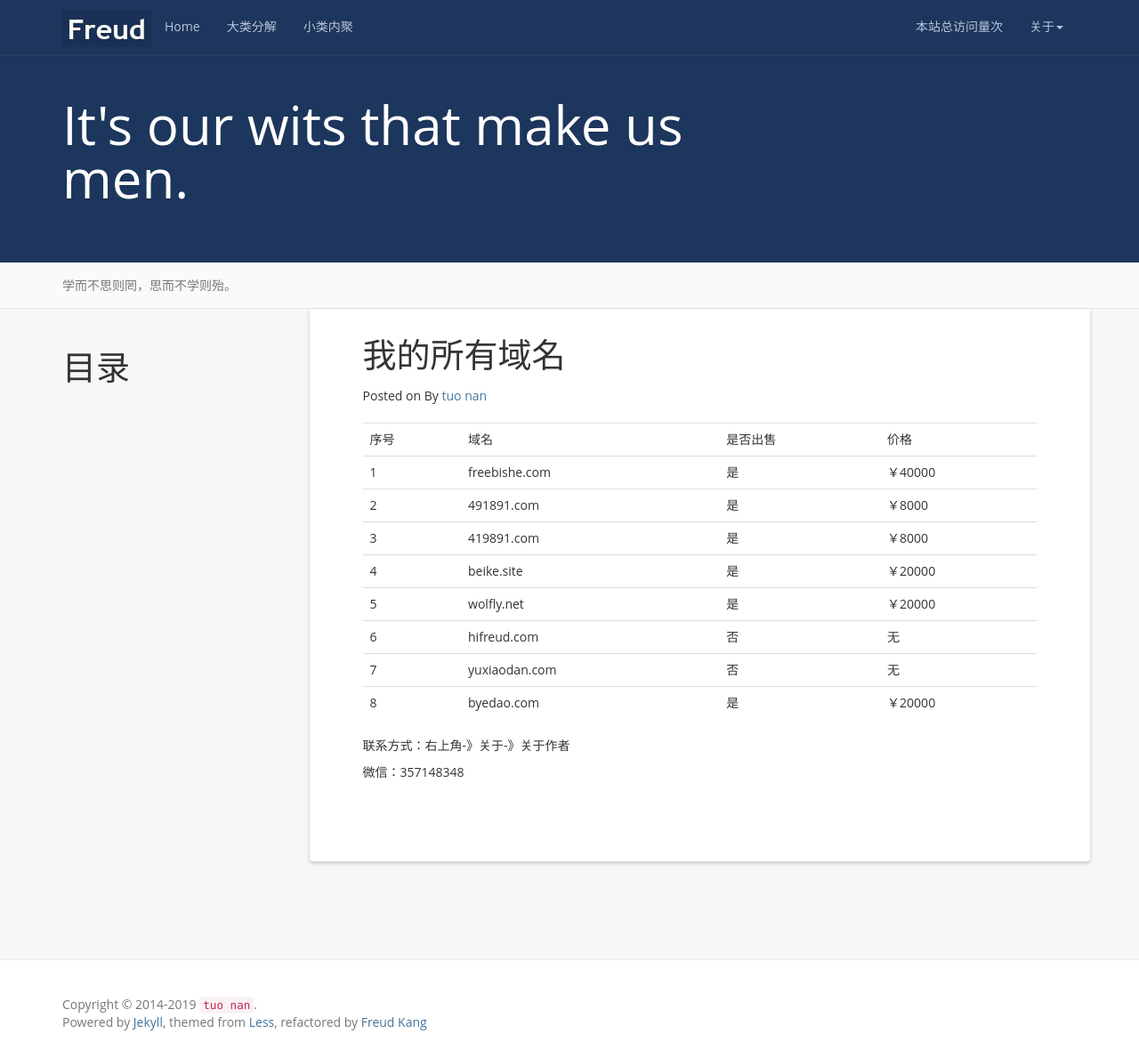
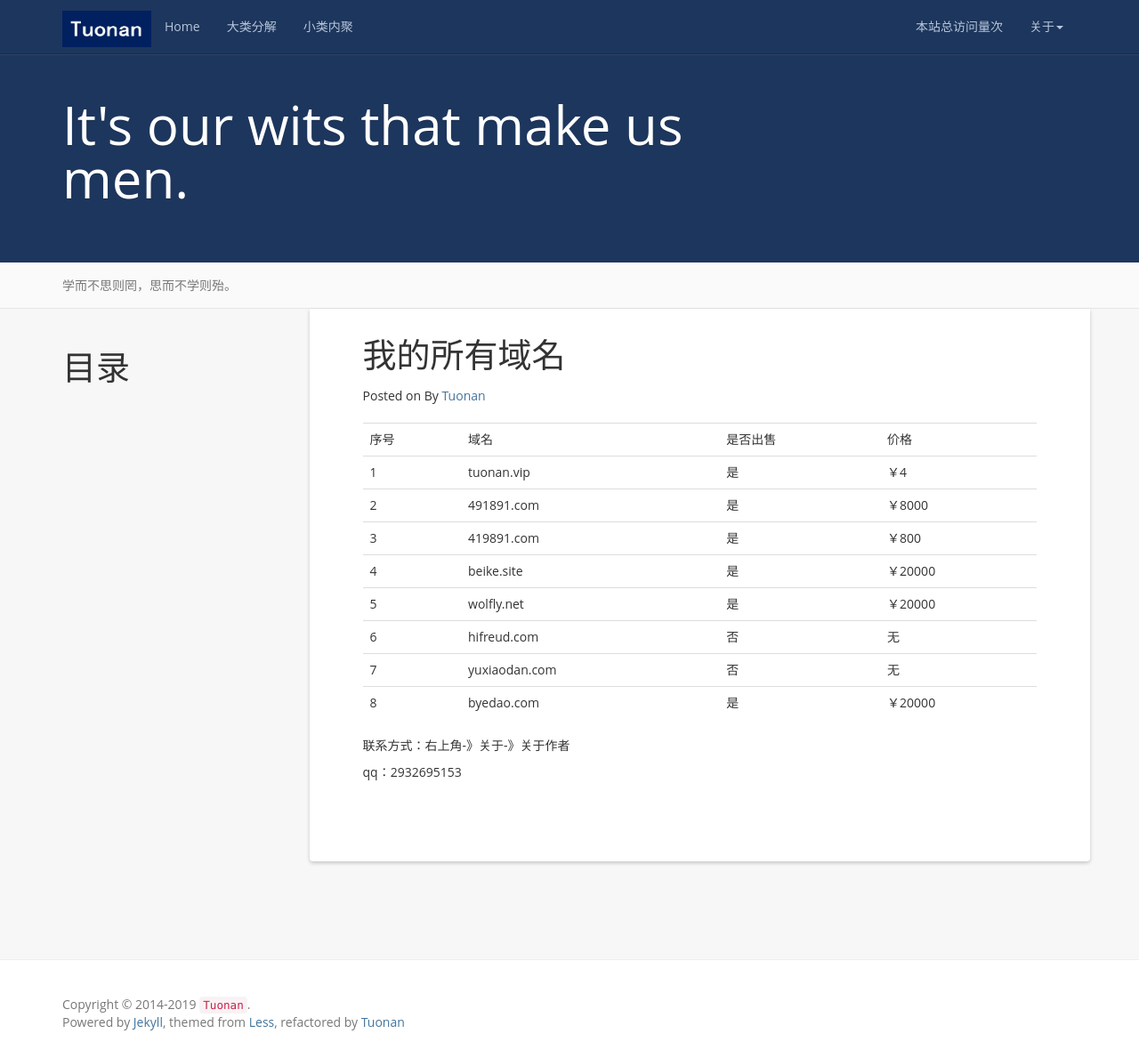
Before and after one commit to tuonan/tuonan.github.io, a Jekyll site: the page built from domains.md, in a window 1280 px wide and 1189 px high. Shown: the whole window at 89% size. Built offline with Jekyll 4.4.1, drawn with Linux system fonts in a browser that asks for light colours; nearby versions of some CDN libraries; a script that is not in the unit is left out; comment, search, counter and statistics services are not loaded.

Commit message:
修成tuonan相关

```diff
--- a/_config.yml
+++ b/_config.yml
@@ -1,9 +1,9 @@
 # Site settings
-name: tuo nan
+name: Tuonan's Blog
 email: tuo_nan@163.com
-author: tuo nan
+author: Tuonan
 url: http://www.tuonan.vip
-resume_site: http://www.tuonan.vip/Resume.io/
+resume_site: http://www.tuonan.vip/resume/
 github: https://github.com/tuonan/
 #baseurl: "/LessOrMore" 如果是***.github.io项目，不修改为空''的话，会导致JS,CSS静态资源无法找到的错误
 baseurl: ""
--- a/_includes/footer.html
+++ b/_includes/footer.html
@@ -1,7 +1,7 @@
 <footer class="footer" role="contentinfo">
 	<div class="container">
 		<p class="copyright">Copyright &copy; 2014-{{ site.time | date: '%Y' }} <a href="{{site.resume_site}}"><code>{{ site.author }}</code></a>.</p>
-		<p>Powered by <a href="http://jekyllrb.com">Jekyll</a>, themed from <a href="http://lesscss.cn/">Less</a>, refactored by <a href="http://www.hifreud.com/">Freud Kang</a></p>
+		<p>Powered by <a href="http://jekyllrb.com">Jekyll</a>, themed from <a href="http://lesscss.cn/">Less</a>, refactored by <a href="{{site.url}}">Tuonan</a></p>
 	</div>
 </footer>
 
--- a/domains.md
+++ b/domains.md
@@ -9,9 +9,9 @@ permalink: /domains/
 
 
 | 序号 	| 域名 			| 是否出售 	| 价格 		|
-| 1    	| freebishe.com | 是 		| ￥40000 	|
+| 1    	| tuonan.vip    | 是 		| ￥4 	    |
 | 2   	| 491891.com 	| 是 		| ￥8000 	|
-| 3   	| 419891.com 	| 是 	 	| ￥8000		|
+| 3   	| 419891.com 	| 是 	 	| ￥800     |
 | 4   	| beike.site 	| 是 	 	| ￥20000 	|
 | 5   	| wolfly.net 	| 是 	 	| ￥20000 	|
 | 6   	| hifreud.com 	| 否 	 	| 无 		|
@@ -22,4 +22,4 @@ permalink: /domains/
 联系方式：右上角-》关于-》关于作者
 
 
-微信：357148348
+qq：2932695153
```
Also changed, not shown: styles/images/logo.jpg.
